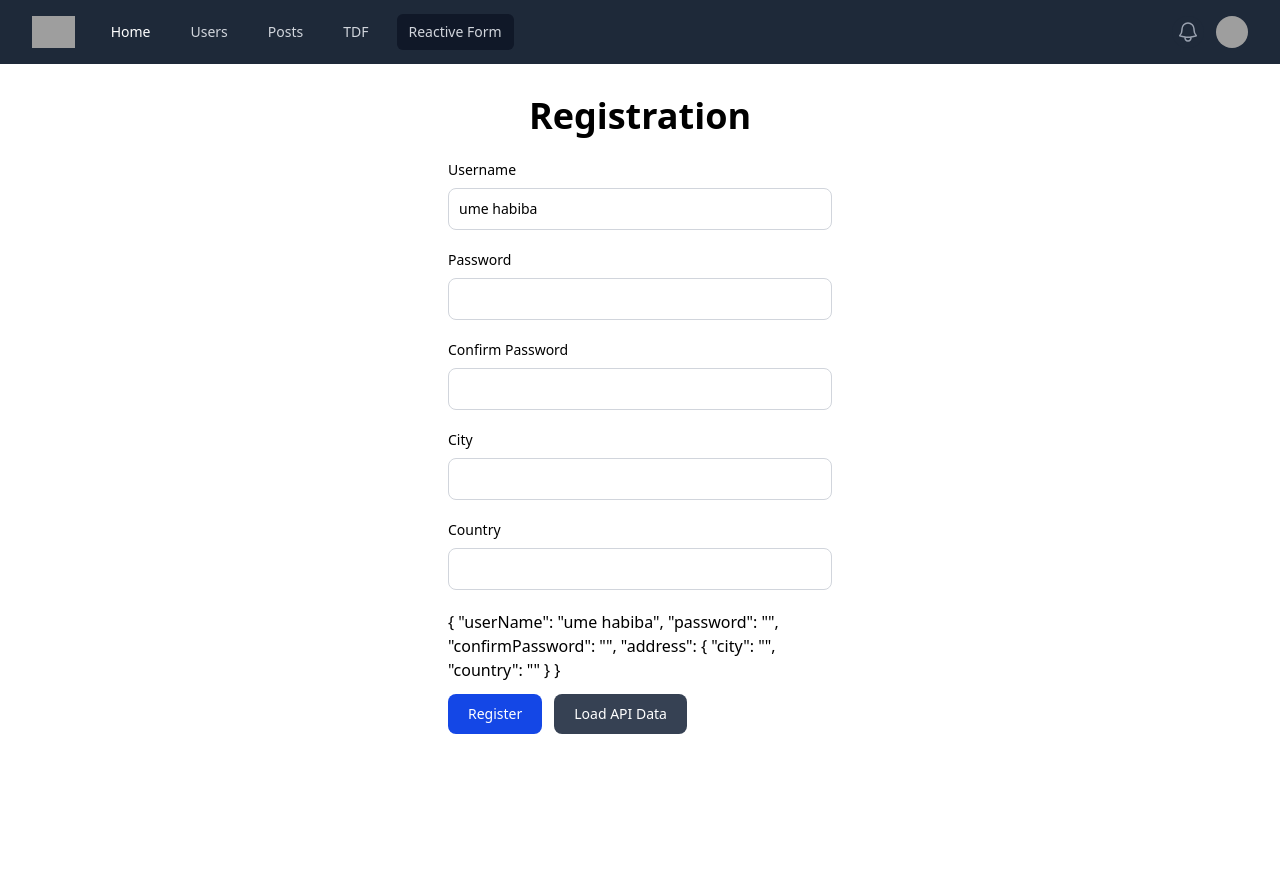
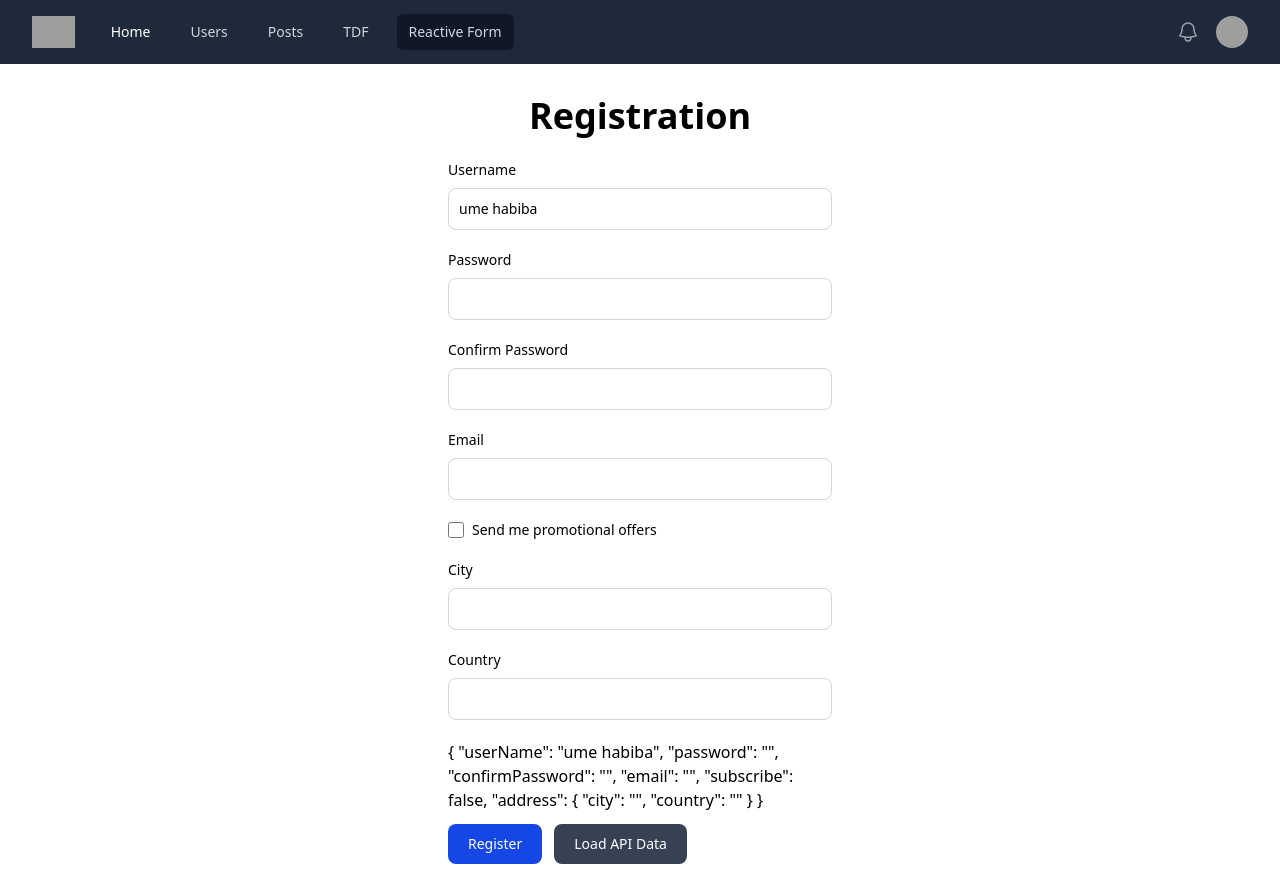
Before and after one commit to umm-e-habbiba/angular, an Angular app: page /reactive in a window 1280 px wide. Before the commit the page ends 800 px from the top, so only its background shows below. Built offline with nearby package versions, Linux system fonts and the light colour scheme; grey boxes are pictures that could not be loaded.

Commit message:
conditional validations

```diff
--- a/src/app/shared/user-name.validator.ts
+++ b/src/app/shared/user-name.validator.ts
@@ -7,7 +7,7 @@ import { AbstractControl, ValidatorFn } from '@angular/forms';
 //   const forbidden = /admin/.test(control.value);
 //   return forbidden ? { forbiddenName: { value: control.value } } : null;
 // }
-//for string from function parameter , we will create a facory function which will return validatorfunction
+//for string from function parameter , we will create a factory function which will return validatorfunction
 export function forbiddenNameValidator(forbiddenName: RegExp): ValidatorFn {
   return (control: AbstractControl): { [key: string]: any } | null => {
     const forbidden = forbiddenName.test(control.value);
--- a/src/app/views/reactive/reactive.component.html
+++ b/src/app/views/reactive/reactive.component.html
@@ -93,6 +93,39 @@
         </p>
       </div>
     </div>
+    <!-- conditional validation -->
+    <div class="mb-5">
+      <label
+        class="block mb-2 text-sm font-medium"
+        [class.text-red-700.dark:text-red-500]="
+          email?.invalid && email?.touched
+        "
+        >Email</label
+      >
+      <input
+        type="email"
+        formControlName="email"
+        [class.bg-red-50.border.border-red-500.text-red-900.placeholder-red-700.text-red-700.dark:text-red-500]="
+          email?.invalid && email?.touched
+        "
+        class="text-sm rounded-lg focus:ring-blue-500 focus:border-blue-500 block w-full p-2.5 border border-gray-300"
+      />
+      <div class="mt-2 text-sm text-red-600 dark:text-red-500">
+        <p *ngIf="email?.invalid && email?.touched">Email is required.</p>
+      </div>
+    </div>
+
+    <div class="flex items-start mb-5">
+      <div class="flex items-center h-5">
+        <input
+          formControlName="subscribe"
+          type="checkbox"
+          class="w-4 h-4 border border-gray-300 rounded-sm bg-gray-50 focus:ring-3 focus:ring-blue-300 dark:bg-gray-700 dark:border-gray-600 dark:focus:ring-blue-600 dark:ring-offset-gray-800 dark:focus:ring-offset-gray-800"
+        />
+      </div>
+      <label class="ms-2 text-sm font-medium">Send me promotional offers</label>
+    </div>
+
     <!-- nested form group -->
     <div formGroupName="address">
       <div class="mb-5">
--- a/src/app/views/reactive/reactive.component.ts
+++ b/src/app/views/reactive/reactive.component.ts
@@ -1,4 +1,4 @@
-import { Component, inject } from '@angular/core';
+import { Component, inject, OnInit } from '@angular/core';
 import {
   FormControl,
   FormGroup,
@@ -15,8 +15,10 @@ import { passwordValidator } from '../../shared/password-validator';
   templateUrl: './reactive.component.html',
   styleUrl: './reactive.component.scss',
 })
-export class ReactiveComponent {
+export class ReactiveComponent implements OnInit {
   // constructor(private formBuilder: FormBuilder) {}
+
+  regForm!: FormGroup;
 
   get password() {
     return this.regForm.get('password');
@@ -25,23 +27,43 @@ export class ReactiveComponent {
   get confirmPassword() {
     return this.regForm.get('confirmPassword');
   }
+  //confirmPassword
+  get email() {
+    return this.regForm.get('email');
+  }
   formBuilder = inject(FormBuilder);
   // formControls via formBuilder service
-  regForm = this.formBuilder.group(
+  ngOnInit(): void {
+    this.regForm = this.formBuilder.group(
       {
         userName: [
           'ume habiba',
-        [Validators.required, forbiddenNameValidator(/admin/)],
+          [Validators.required, forbiddenNameValidator(/admin/)], // custom validation
         ], //in array first one will be the default value, second will be the validation rules
         password: ['', [Validators.required, Validators.minLength(5)]], // for multiple validation rules we add array in second value
-      confirmPassword: ['', Validators.required],
+        confirmPassword: ['', Validators.required], // simple validation
+        email: [''],
+        subscribe: [false],
         address: this.formBuilder.group({
           city: [''],
           country: [''],
         }),
       },
-    { validator: passwordValidator }
+      { validator: passwordValidator } //cross-field validation
     );
+
+    //conditional validation
+    //valueChanges of every control return an observable so we will subscribe to it
+    this.regForm.get('subscribe')?.valueChanges.subscribe((checked) => {
+      const email = this.regForm.get('email');
+      if (checked) {
+        email?.setValidators(Validators.required);
+      } else {
+        email?.clearValidators();
+      }
+      email?.updateValueAndValidity();
+    });
+  }
 
   // regForm = new FormGroup({
   //   userName: new FormControl('ume'),
@@ -65,8 +87,8 @@ export class ReactiveComponent {
     this.regForm.patchValue({
       // if you don't want to pass all values, then you have to use patchValue
       userName: 'ume',
-      password: 'xyz',
-      confirmPassword: 'xyz',
+      password: '12345',
+      confirmPassword: '12345',
       // address: {
       //   city: 'Taxila',
       //   country: 'Pakistan',
```
Lines whose indentation alone changed are shown as unchanged.
